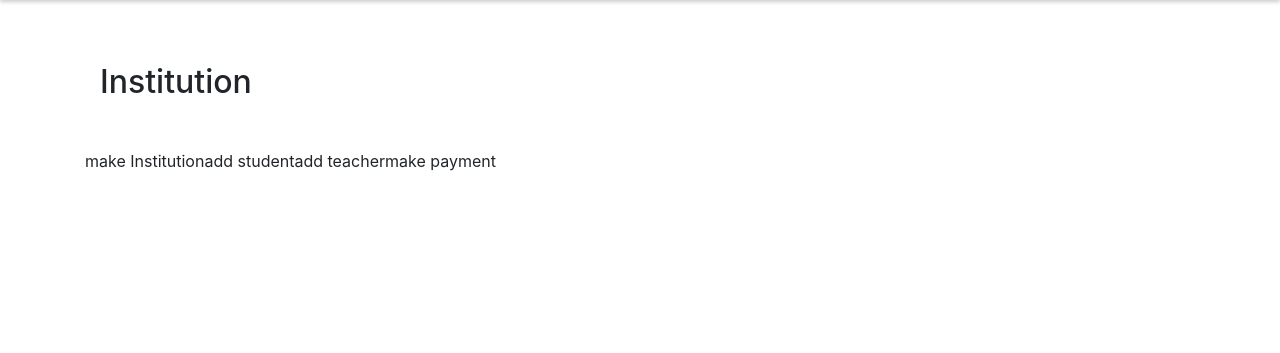
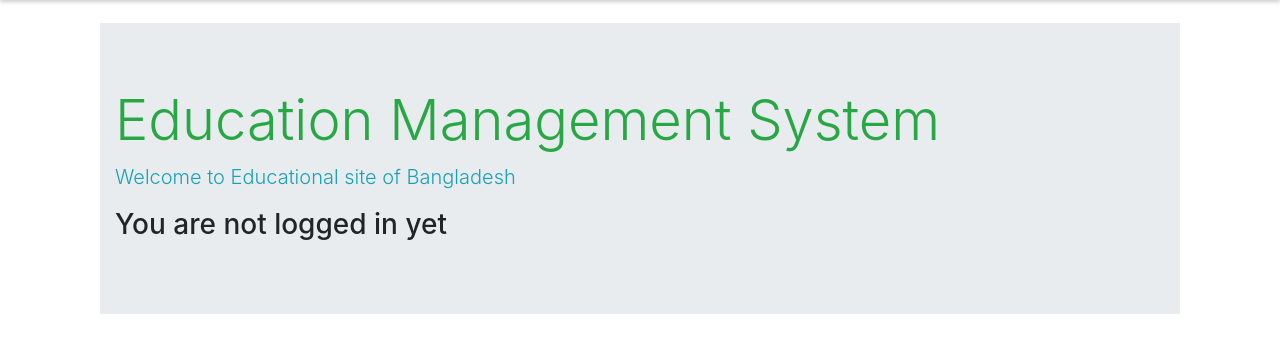
Before and after one commit to jakariadev/proxy-model-with-group-permissions-in-Django-material-admin, a Django app: template templates/u_dashboard/dashboard.html in a window 1280 px wide. Shown: the part 56-409 px from the top of the page. Run offline with Django 3.2, Linux system fonts and the light colour scheme; the template is opened without the code that fills it, so the values that code supplies are empty; some libraries are stand-ins or nearby versions.

Commit message:
dashboard updated

```diff
--- a/templates/u_dashboard/dashboard.html
+++ b/templates/u_dashboard/dashboard.html
@@ -1,14 +1,23 @@
 {% extends 'base.html' %}
 {% block content %}
+<div class="container">
+<div class="jumbotron jumbotron-fluid">
+  <div class="container">
+    <h1 class="display-4 text-success">Education Management System</h1>
+    <p class="lead text-info">Welcome to Educational site of Bangladesh</p>
+    {% if user.is_superuser %}
+        <h3 class="display-6">Hellow- {{request.user.profile.user.username}}...<br> You are admin</h3>
+    {% elif request.user.is_authenticated %}
+    <h3 class="display-6">Hellow- {{request.user.profile.user.username}}</h3>
 
-<div class="container my-5">
-  <h2 class="my-5" >Institution</h2>
-    <div class="row">
-    <p> make Institution </p>
-    <p> add student </p>
-    <p> add teacher </p>
-    <p> make payment </p>
-    </div>
+    {% else %}
+    <h3 class="display-6">You are not logged in yet</h3>
+    {% endif %}
+  </div>
+</div>
+
+
+
 </div>
 
 
```
